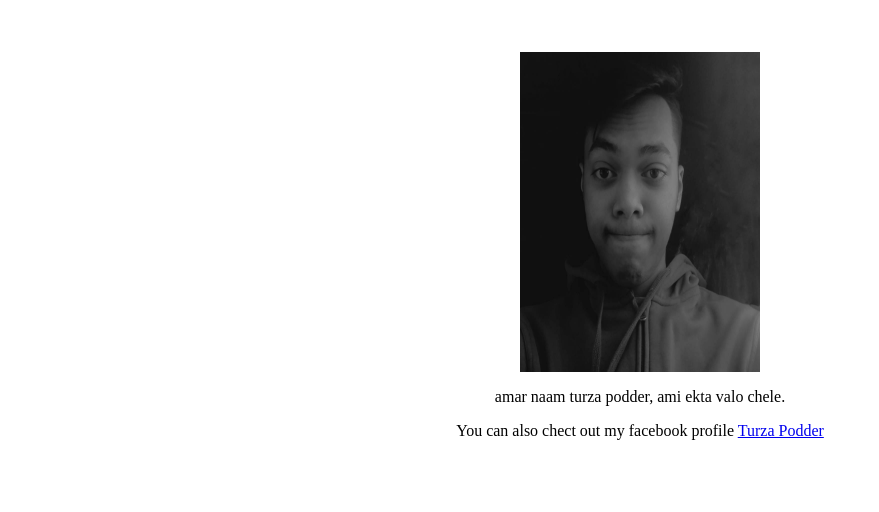
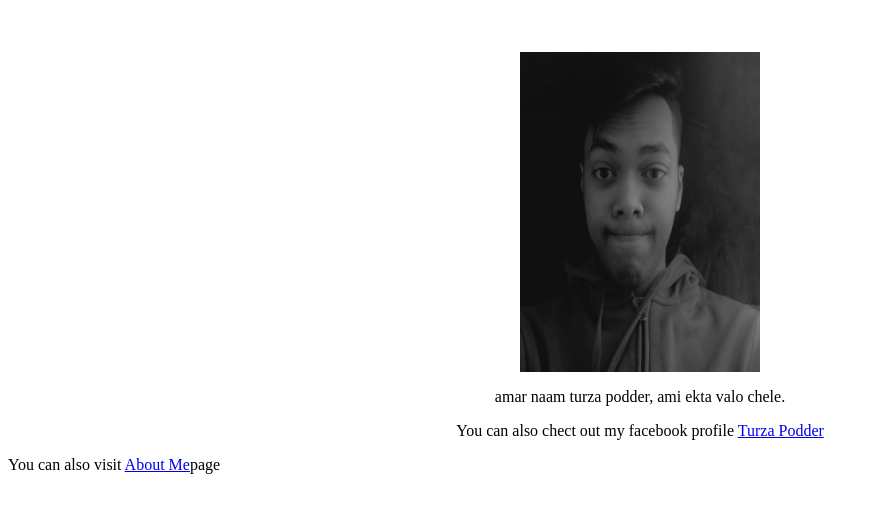
Before and after one commit to Turzapodder/turzapodder.github.io, a plain HTML site: page index.html in a window 1280 px wide. Shown: the part 48-560 px from the top of the page, without its empty margins (0-879 px from the left). Drawn offline with Linux system fonts and the light colour scheme.

Commit message:
Update index.html

```diff
--- a/index.html
+++ b/index.html
@@ -9,5 +9,6 @@
    <p align="What do you think about my website? React below.</p>
     <img src="GEZ.gif" height="100'" width="240">
     <p align="center"> You can also chect out my facebook profile <a href="https://www.facebook.com/tur.zaii.5">Turza Podder</a>
+    <p align=center">You can also visit <a href="/AboutMe.html">About Me</a>page</p>
  </body>
 </html>
```
